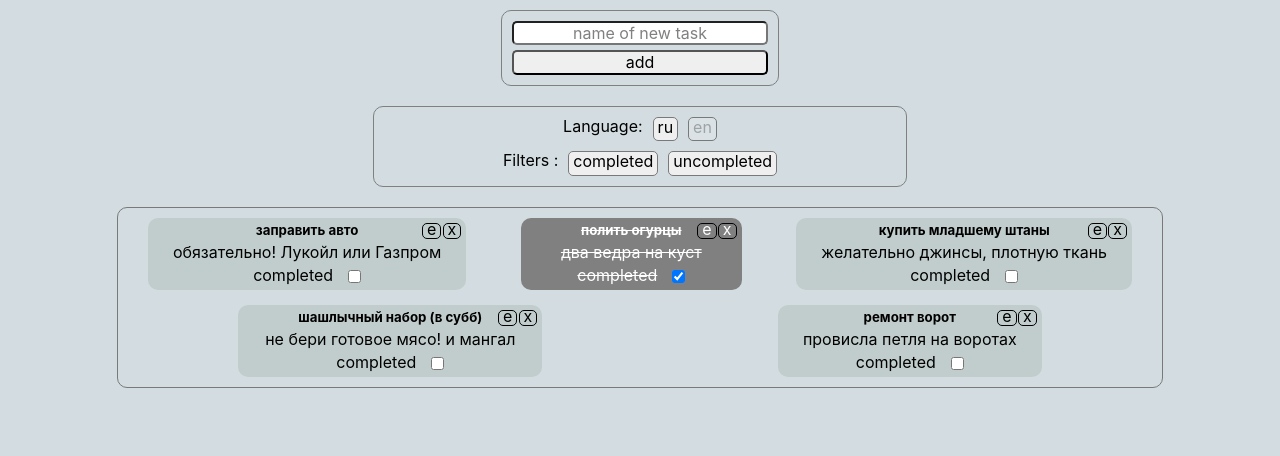
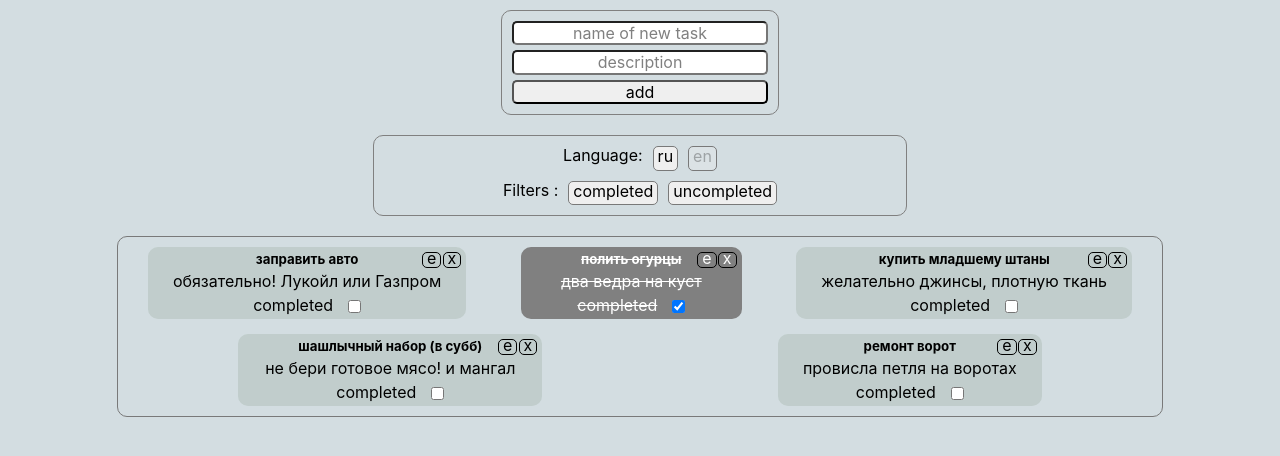
Before and after one commit to igor-sergeevich-po/todo-mobx-ts, a React (Create React App) app: page / in a window 1280 px wide. Shown: the top 456 px of the page. Built offline with nearby package versions, Linux system fonts and the light colour scheme; what @mobx-devtools/tools would draw is missing.

Commit message:
add: input:description for new todo component

```diff
--- a/src/_variables.css
+++ b/src/_variables.css
@@ -12,7 +12,6 @@
 	--active: rgb(78 187 255);
 	--modal-fon: rgb(255 255 255 / 20%);
 	--modal-bg: rgb(236 236 236);
-
 	--radius-block: 10px;
 	--radius-btn: 5px
 }
--- a/src/components/Filter/style.css
+++ b/src/components/Filter/style.css
@@ -4,8 +4,9 @@
 	display: flex;
 	justify-content: center;
 
+	width: 40vw;
+
 	margin-top: 20px;
-	width: 40vw;
 	margin-right: auto;
 	margin-left: auto;
 	padding: 10px;
--- a/src/components/NewTodo/NewTodo.tsx
+++ b/src/components/NewTodo/NewTodo.tsx
@@ -9,23 +9,27 @@ import './style.css';
 
 const NewTodo = observer(() => {
 	const [titleTodo, setTitleTodo] = useState('');
+	const [descriptionTodo, setDescriptionTodo] = useState('');
+
 	const { addTodo, setModalMessage, setFlagFilter } = TodosStore;
 	const { t } = useTranslation();
 
-	// document.body.appendChild(form)
 	const todo = {
 		id: uuid(),
 		name: titleTodo,
-		description: 'описание задачи',
+		description: descriptionTodo,
 		isComplete: false
 	};
 
 	function addTodoItem() {
 		const modal = document.getElementById('modal');
 
-		if (titleTodo.length > 5 && titleTodo.replace(/\s/g, '')) {
+		if (titleTodo.length > 5 && titleTodo.replace(/\s/g, '') && descriptionTodo.replace(/\s/g, '')) {
+			// добавляю туду в стейт
 			addTodo(todo);
+			// очищаю поля ввода от ненужного
 			setTitleTodo('');
+			setDescriptionTodo('');
 
 			// удаляю класс active с кнопок при добавлении новой записи
 			setFlagFilter(false);
@@ -33,10 +37,12 @@ const NewTodo = observer(() => {
 
 		} else {
 			const modalMsg = t('shortName');
+			// устанавливаю сообщение с ошибкой в модалку
+			setModalMessage(modalMsg);
 
-			setModalMessage(modalMsg);
+			// очищаю поле с именем новой туду
 			setTitleTodo('');
-
+			// показываю пользователю модалку с сообщением
 			modal?.classList.remove('hide');
 		}
 	}
@@ -44,6 +50,7 @@ const NewTodo = observer(() => {
 		<form action='#' className='newTodo'>
 			<input onChange={(evt) => setTitleTodo(evt.target.value)}
 				type="text" placeholder={t('placeholderNewTodo')} value={titleTodo} />
+			<input onChange={(evt) => setDescriptionTodo(evt.target.value)} type="text" placeholder={t('placeholderNewTodoDescription')} value={descriptionTodo} />
 			<input onClick={() => addTodoItem()} type='button' value={t('add')} />
 		</form>
 	);
--- a/src/components/NewTodo/style.css
+++ b/src/components/NewTodo/style.css
@@ -3,6 +3,7 @@
 .newTodo {
 	display: flex;
 	flex-direction: column;
+
 	width: 20vw;
 	margin: auto;
 	margin-top: 10px;
@@ -23,6 +24,8 @@ input {
 	transition: .3s;
 
 	border-radius: 5px;
+
+	text-align: center;
 }
 
 input::placeholder {
--- a/src/i18n.ts
+++ b/src/i18n.ts
@@ -17,6 +17,7 @@ i18next
 					language: 'Язык :',
 					add: 'добавить',
 					placeholderNewTodo: 'имя новой задачи',
+					placeholderNewTodoDescription: 'описание',
 
 					update: 'обновить',
 					task: 'задача :',
@@ -37,6 +38,7 @@ i18next
 					language: 'Language: ',
 					add: 'add',
 					placeholderNewTodo: 'name of new task',
+					placeholderNewTodoDescription: 'description',
 
 					update: 'update',
 					edit: 'edit mode :',
```
